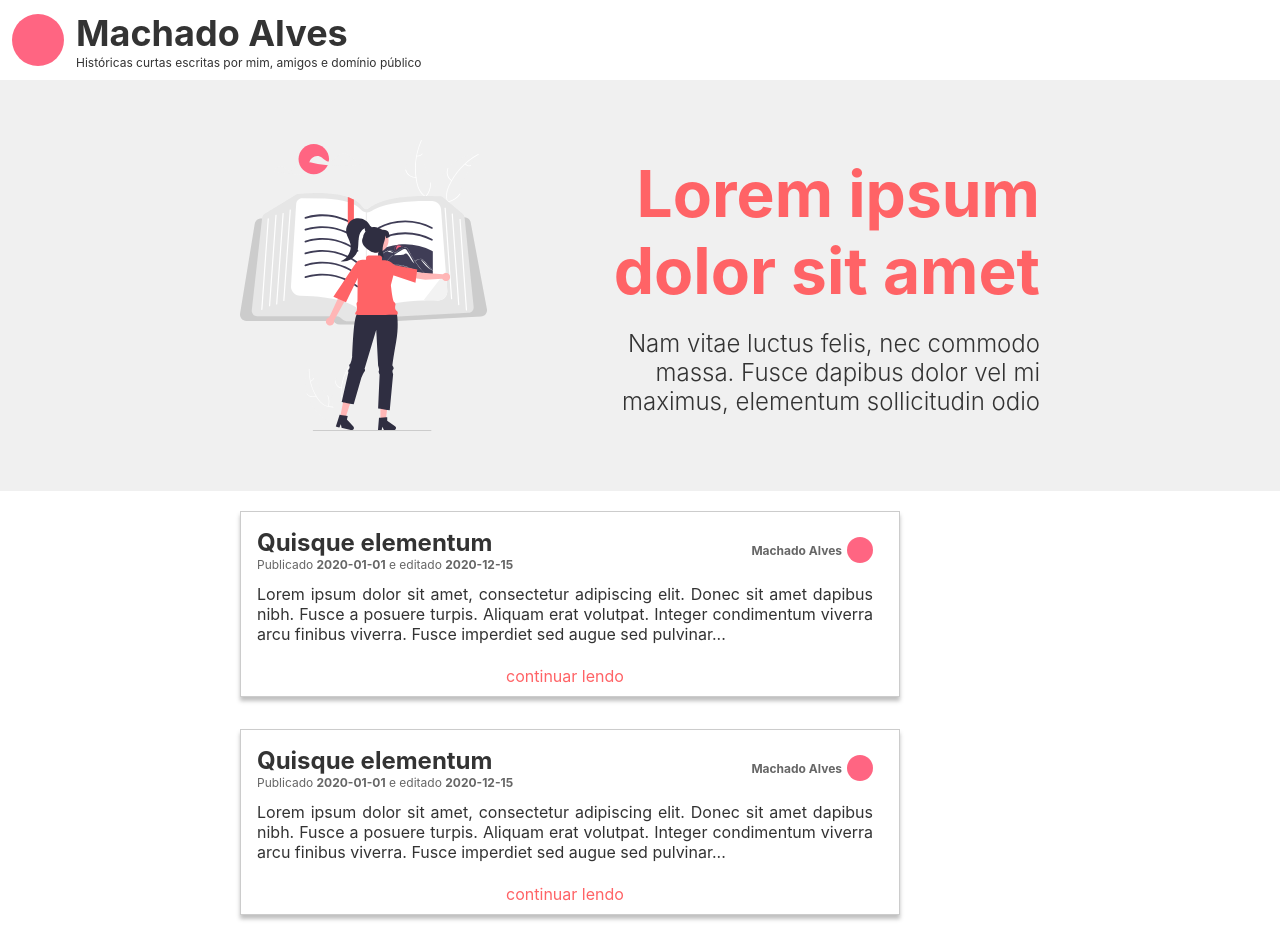
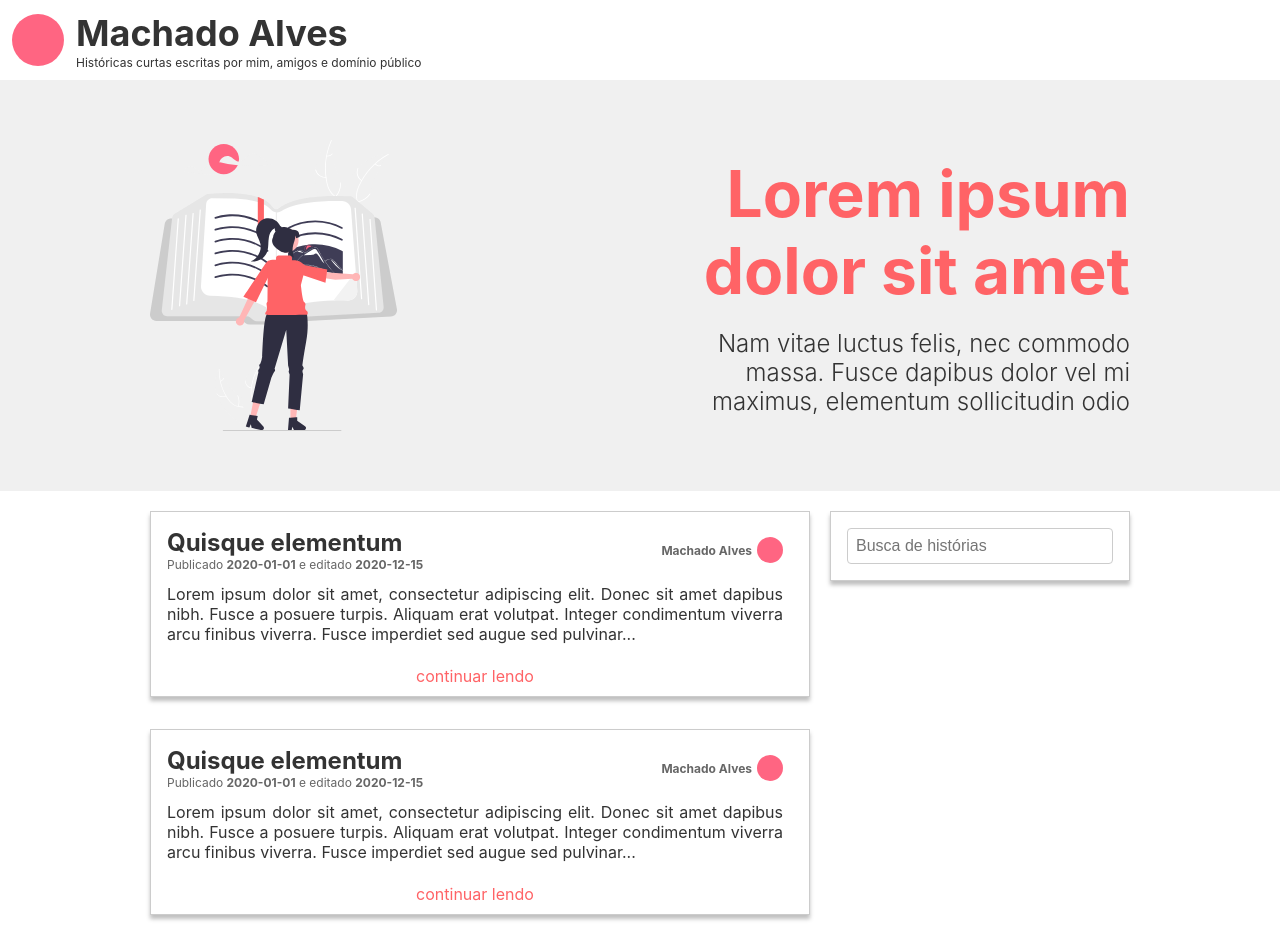
Before and after one commit to johnywalves/machadoalves.com.br, a Next.js app: page / in a window 1280 px wide. Shown: the top 946 px of the page. Built offline with nearby package versions, Linux system fonts and the light colour scheme.

Commit message:
:sparkles: Search box in home

```diff
--- /dev/null
+++ b/src/components/Search/index.tsx
@@ -0,0 +1,11 @@
+import * as S from './styles'
+
+const Search = () => {
+  return (
+    <S.Wrapper>
+      <S.InputSearch placeholder="Busca de histórias" />
+    </S.Wrapper>
+  )
+}
+
+export default Search
--- /dev/null
+++ b/src/components/Search/styles.ts
@@ -0,0 +1,16 @@
+import styled from 'styled-components'
+
+export const Wrapper = styled.div`
+  border: 1px solid var(--border-color);
+  box-shadow: 0px 4px 4px rgba(0, 0, 0, 0.25);
+  height: fit-content;
+  padding: 1.6rem;
+`
+
+export const InputSearch = styled.input`
+  width: 100%;
+  padding: 0.8rem;
+  font-size: 1.6rem;
+  border: 1px solid var(--border-color);
+  border-radius: 0.4rem;
+`
--- a/src/view/Main/index.tsx
+++ b/src/view/Main/index.tsx
@@ -1,3 +1,4 @@
+import Search from 'components/Search'
 import Summary from 'components/Summary'
 import WrapperPage from 'components/WrapperPage'
 import list from 'data/list'
@@ -26,7 +27,7 @@ const Main = () => (
           <Summary key={index} {...props} />
         ))}
       </S.Stories>
-      <div></div>
+      <Search></Search>
     </S.Container>
   </WrapperPage>
 )
--- a/src/view/Main/styles.ts
+++ b/src/view/Main/styles.ts
@@ -7,7 +7,7 @@ export const Forehead = styled.div`
 `
 
 export const Content = styled.div`
-  width: 80rem;
+  width: 98rem;
   margin: 0 auto;
   display: flex;
   flex-direction: row;
@@ -36,9 +36,10 @@ export const Content = styled.div`
 
 export const Container = styled.div`
   margin: 2rem auto;
-  width: 80rem;
+  width: 98rem;
   display: grid;
-  grid-template-columns: 66rem 10rem;
+  grid-template-columns: 66rem 30rem;
+  column-gap: 2rem;
 `
 
 export const Stories = styled.div`
```
